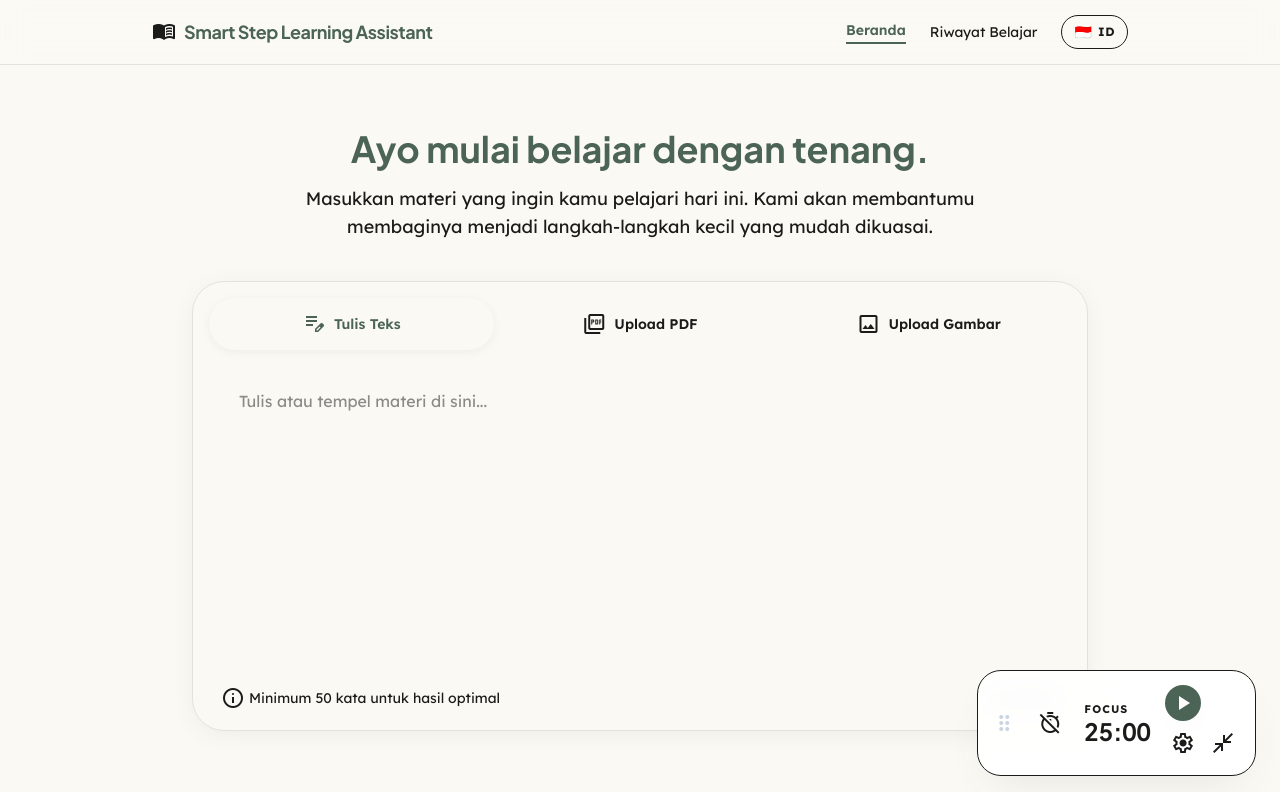
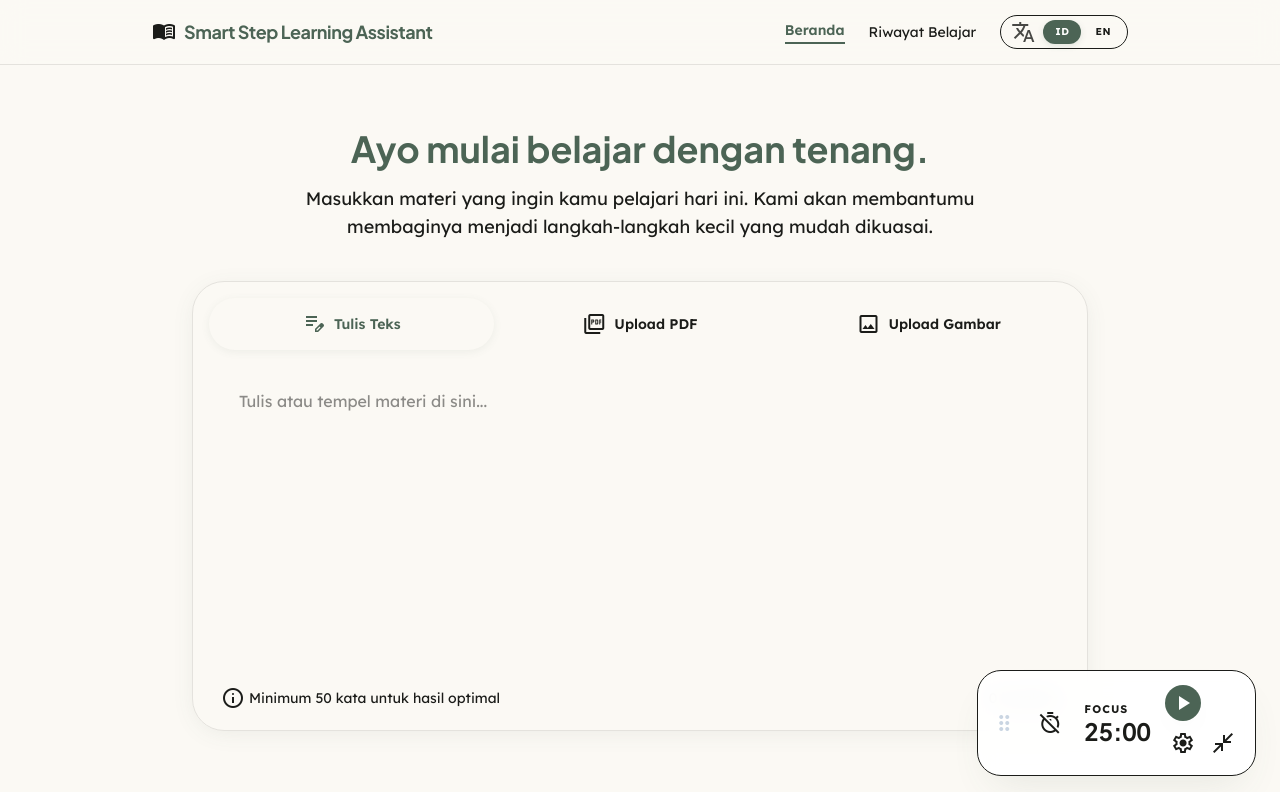
Before and after one commit to Kepin-vyn/Smart-Learning-Project, a Next.js app: page / in a window 1280 px wide. Shown: the top 792 px of the page. Built offline with nearby package versions, Linux system fonts and the light colour scheme.

Commit message:
style: improve LangToggle UI with an intuitive dual-pill switcher and translate icon

```diff
--- a/components/LangToggle.tsx
+++ b/components/LangToggle.tsx
@@ -1,28 +1,57 @@
 'use client'
 
 import { useLearningStore } from '@/lib/store'
-import type { Lang } from '@/lib/i18n'
 
 export default function LangToggle() {
   const { lang, setLang } = useLearningStore()
 
-  const toggle = () => setLang(lang === 'id' ? 'en' : 'id')
-
   return (
-    <button
-      id="lang-toggle"
-      onClick={toggle}
-      aria-label={lang === 'id' ? 'Switch to English' : 'Ganti ke Bahasa Indonesia'}
-      title={lang === 'id' ? 'Switch to English' : 'Ganti ke Bahasa Indonesia'}
-      className="flex items-center gap-1.5 px-3 py-1.5 rounded-full text-xs font-bold border transition-all duration-200 hover:scale-105 select-none"
+    <div
+      role="group"
+      aria-label="Pilih Bahasa / Select Language"
+      className="flex items-center gap-0.5 p-1 rounded-full border transition-all duration-200 select-none"
       style={{
         background: 'var(--color-surface-container-low)',
         borderColor: 'var(--color-outline-variant)',
-        color: 'var(--color-text-muted)',
       }}
     >
-      <span className="text-sm">{lang === 'id' ? '🇮🇩' : '🇺🇸'}</span>
-      <span className="tracking-wider">{lang === 'id' ? 'ID' : 'EN'}</span>
-    </button>
+      {/* Globe/Translate Icon */}
+      <span
+        className="material-symbols-outlined text-base px-1.5 shrink-0 select-none opacity-80"
+        style={{ color: 'var(--color-text-muted)' }}
+      >
+        translate
+      </span>
+
+      {/* Bahasa Indonesia Option */}
+      <button
+        onClick={() => setLang('id')}
+        aria-label="Ganti ke Bahasa Indonesia"
+        title="Bahasa Indonesia"
+        className="px-3 py-1 rounded-full text-[10px] font-extrabold tracking-wider transition-all duration-200 hover:scale-105"
+        style={{
+          background: lang === 'id' ? 'var(--color-primary)' : 'transparent',
+          color: lang === 'id' ? '#ffffff' : 'var(--color-text-subtle)',
+          boxShadow: lang === 'id' ? '0 2px 6px rgba(76, 100, 85, 0.15)' : 'none',
+        }}
+      >
+        ID
+      </button>
+
+      {/* English Option */}
+      <button
+        onClick={() => setLang('en')}
+        aria-label="Switch to English"
+        title="English"
+        className="px-3 py-1 rounded-full text-[10px] font-extrabold tracking-wider transition-all duration-200 hover:scale-105"
+        style={{
+          background: lang === 'en' ? 'var(--color-primary)' : 'transparent',
+          color: lang === 'en' ? '#ffffff' : 'var(--color-text-subtle)',
+          boxShadow: lang === 'en' ? '0 2px 6px rgba(76, 100, 85, 0.15)' : 'none',
+        }}
+      >
+        EN
+      </button>
+    </div>
   )
 }
```
